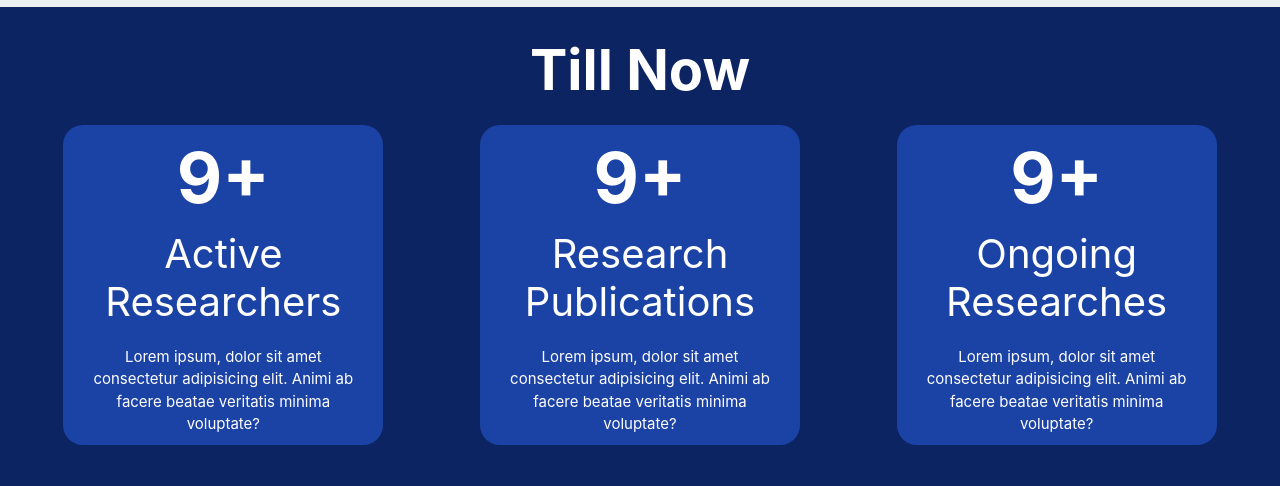
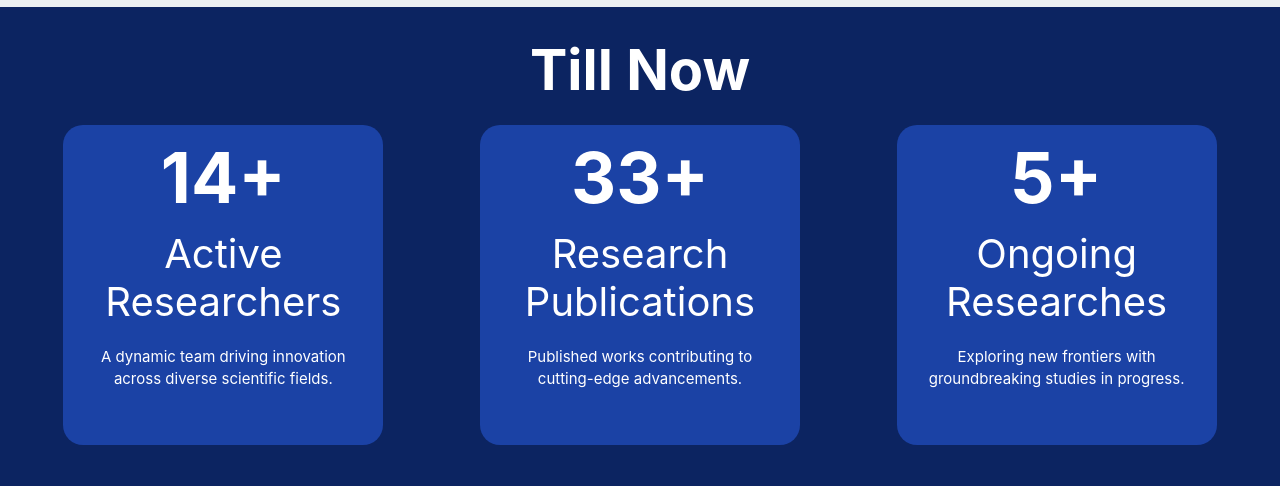
Before and after one commit to Brainless-Loco/bike-portfolio, a React (Create React App) app: page / in a window 1280 px wide. Shown: the part 1980-2466 px from the top of the page. Built offline with nearby package versions, Linux system fonts and the light colour scheme; no server answers; the database is empty.

Commit message:
Count Div updated.

```diff
--- a/src/Components/CountSection/Count.js
+++ b/src/Components/CountSection/Count.js
@@ -7,9 +7,9 @@ const Count = () => {
         <div className="count-section">
             <h1 className="text-white display-4 text-center font-weight-bold">Till Now</h1>
             <div className="row text-center">
-                <CountEachSection EndCount={10} Name="Active Researchers" />
-                <CountEachSection EndCount={10} Name="Research Publications" />
-                <CountEachSection EndCount={10} Name="Ongoing Researches" />
+                <CountEachSection shortDescrption={"A dynamic team driving innovation across diverse scientific fields."}  EndCount={15} Name="Active Researchers" />
+                <CountEachSection shortDescrption={"Published works contributing to cutting-edge advancements."}  EndCount={35} Name="Research Publications" />
+                <CountEachSection shortDescrption={"Exploring new frontiers with groundbreaking studies in progress."}  EndCount={5} Name="Ongoing Researches" />
             </div>
 
         </div>
--- a/src/Components/CountSection/CountEach/CountEachSection.js
+++ b/src/Components/CountSection/CountEach/CountEachSection.js
@@ -8,7 +8,7 @@ const CountEachSection = (props) => {
             <p className="countUp mb-0"><CountUp start={0} end={props.EndCount} duration={15} />+</p>
             <h1 className="text-white mt-0 countTitle">{props.Name}</h1>
             <p className="countDesc">
-                Lorem ipsum, dolor sit amet consectetur adipisicing elit. Animi ab facere beatae veritatis minima voluptate?
+                {props.shortDescrption}
             </p>
         </div>
     );
```
